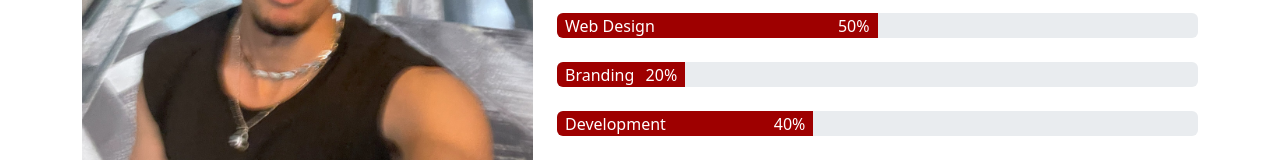
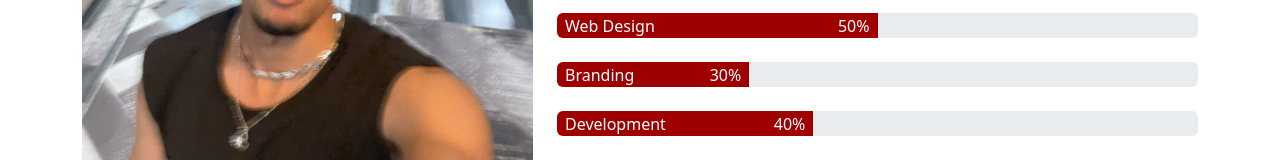
Before and after one commit to Ammar60900/portfolio1, a plain HTML site: page index.html in a window 1280 px wide. Shown: the part 1185-1345 px from the top of the page. Drawn offline with Linux system fonts and the light colour scheme.

Commit message:
Update index.html

```diff
--- a/index.html
+++ b/index.html
@@ -88,7 +88,7 @@
                         </div>
                         <div class="progress mb-4" role="progressbar" aria-label="Basic example" aria-valuenow="50"
                             aria-valuemin="0" aria-valuemax="100">
-                            <div class="progress-bar px-2" style="width: 20%"><span>Branding</span><span>20%</span>
+                            <div class="progress-bar px-2" style="width: 30%"><span>Branding</span><span>30%</span>
                             </div>
                         </div>
                         <div class="progress mb-4" role="progressbar" aria-label="Basic example" aria-valuenow="75"
```
